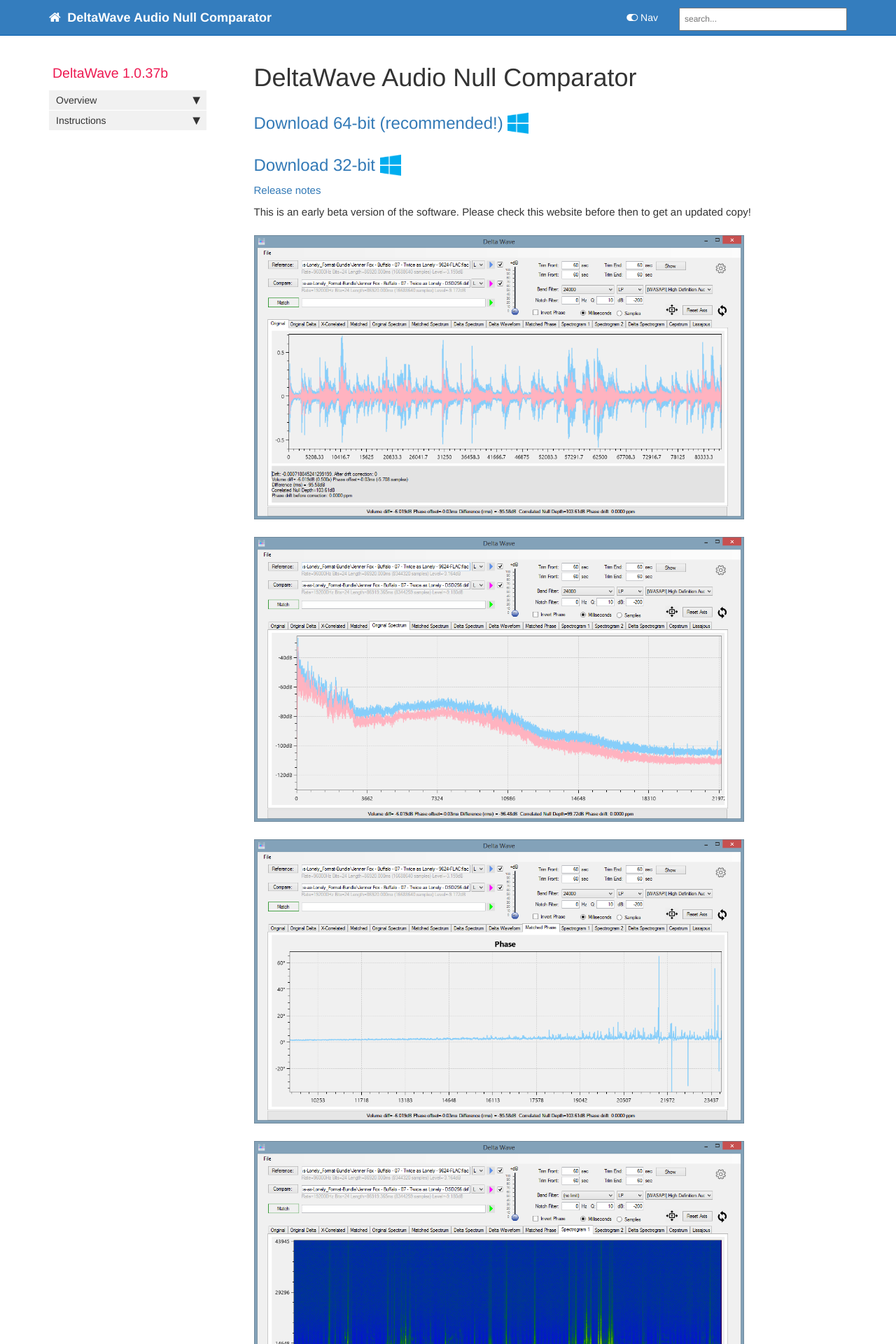
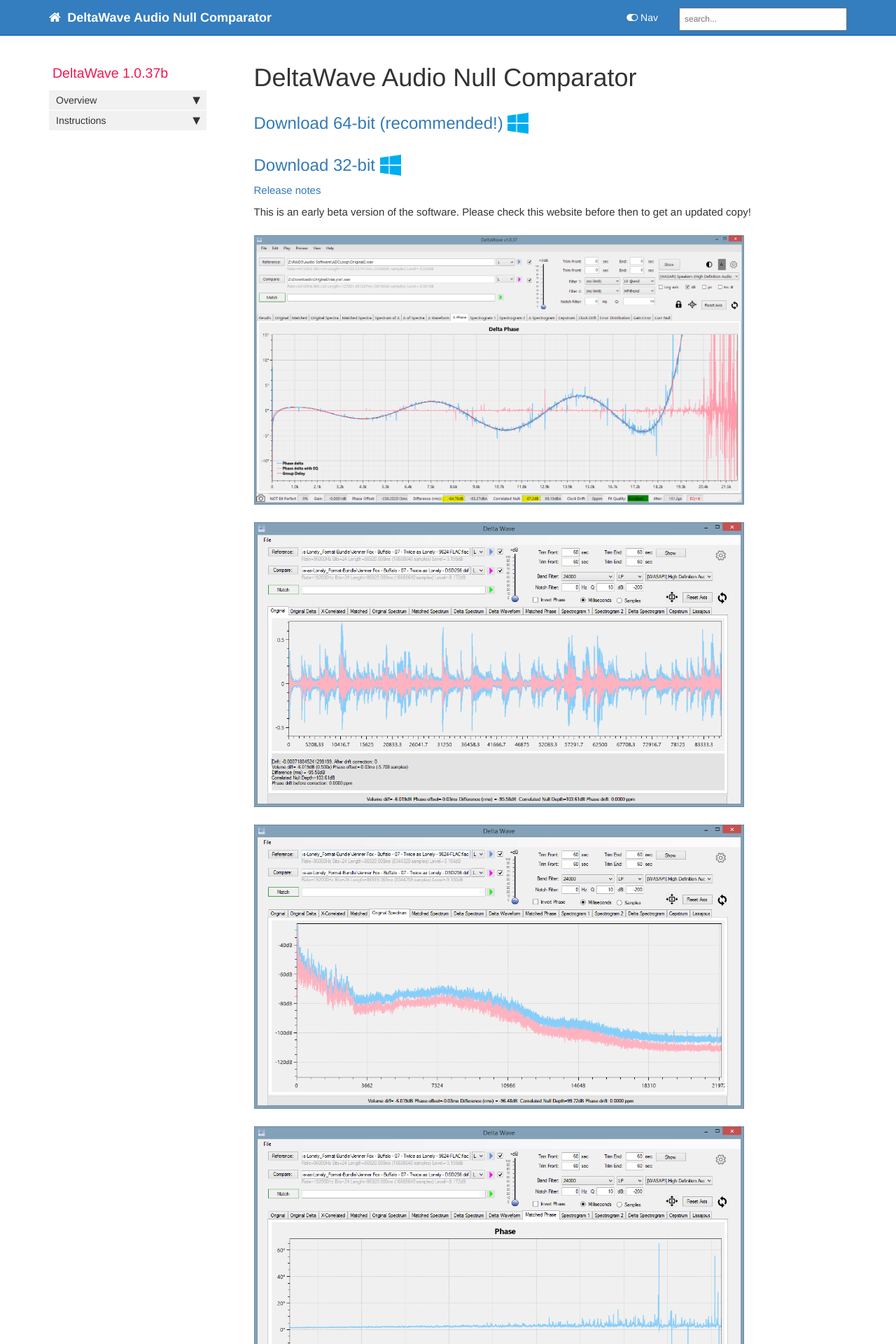
Before and after one commit to pkane2001/DeltaWave, a Jekyll site: the page built from docs/index.md, in a window 1280 px wide. Shown: the top 1920 px of the page at 70% size. Built offline with Jekyll 4.4.1, drawn with Linux system fonts in a browser that asks for light colours; nearby versions of some CDN libraries; comment, search, counter and statistics services are not loaded.

Commit message:
no message

```diff
--- a/docs/index.md
+++ b/docs/index.md
@@ -17,6 +17,8 @@ comments: true
 
 This is an early beta version of the software. Please check this website before then to get an updated copy!
 
+![waveform](images/Lyra1.png)
+
 ![waveform](images/img1.png)
 
 ![waveform](images/img2.png)
```
